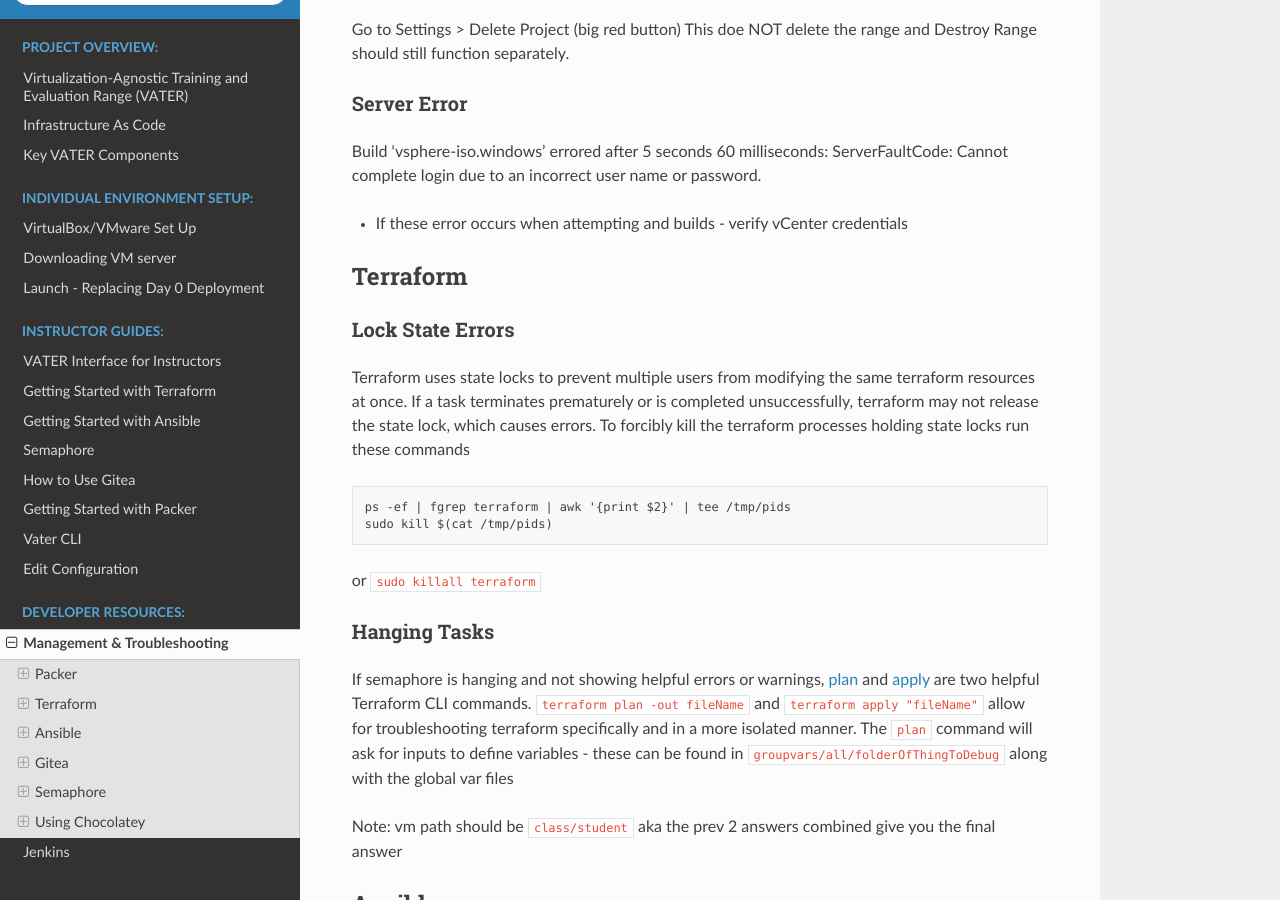
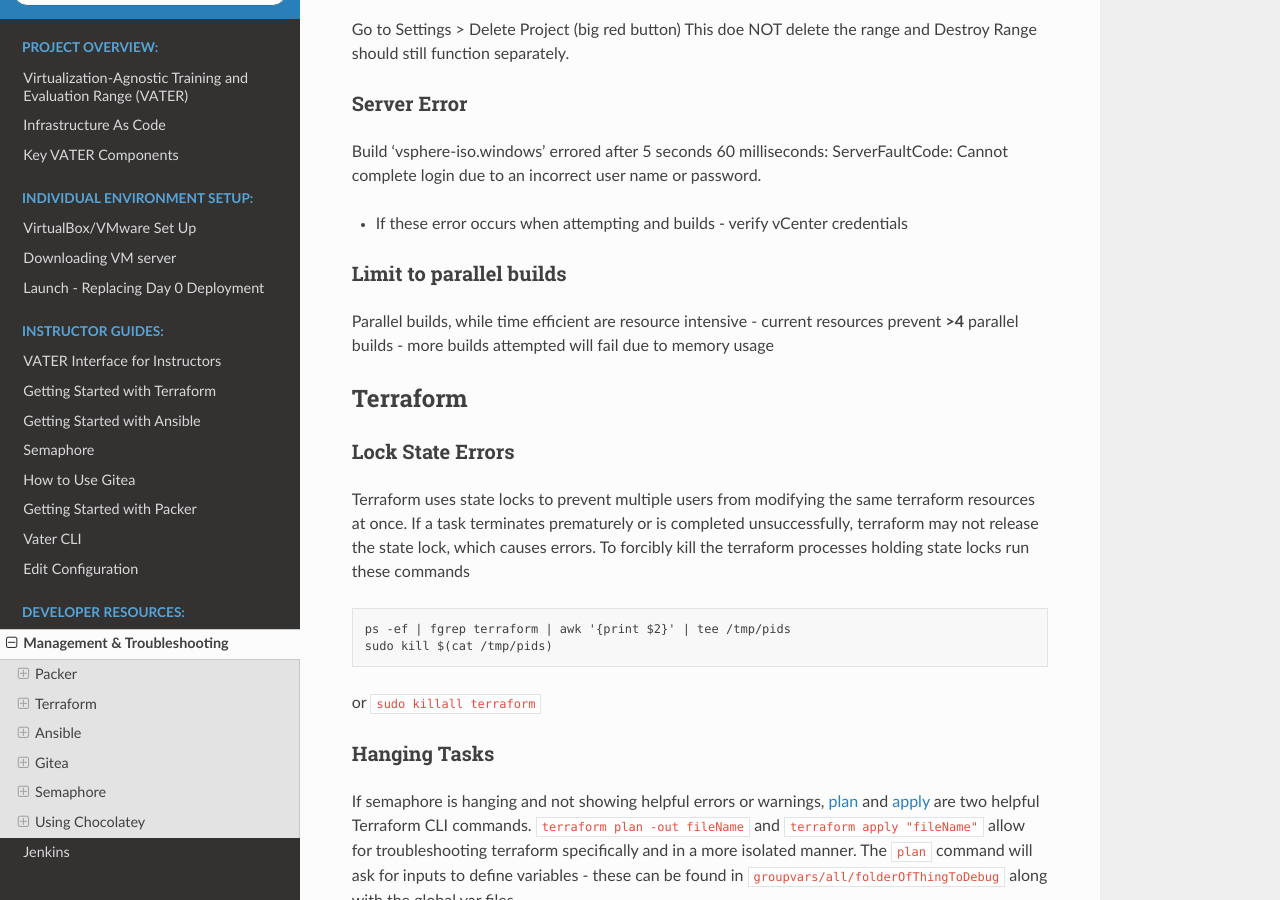
Before and after one commit to dev4vater/vater, a Sphinx documentation site: the page built from docs/source/DevandIntNotes.rst, in a window 1280 px wide and 900 px high, scrolled down 862 px. Built offline with Sphinx 7.4.7 and the Read the Docs theme 2.0.0, drawn with Linux system fonts in a browser that asks for light colours.

Commit message:
Update DevandIntNotes.rst

```diff
--- a/docs/source/DevandIntNotes.rst
+++ b/docs/source/DevandIntNotes.rst
@@ -44,6 +44,14 @@
 Build 'vsphere-iso.windows' errored after 5 seconds 60 milliseconds: ServerFaultCode: Cannot complete login due to an incorrect user name or password.
 
 - If these error occurs when attempting and builds - verify vCenter credentials
+
+
+Limit to parallel builds
+^^^^^^^^^^^^^^^^^^^^^^^
+
+Parallel builds, while time efficient are resource intensive - current
+resources prevent **>4** parallel builds - more builds attempted will
+fail due to memory usage
 
 Terraform
 ~~~~~~~~~
```
